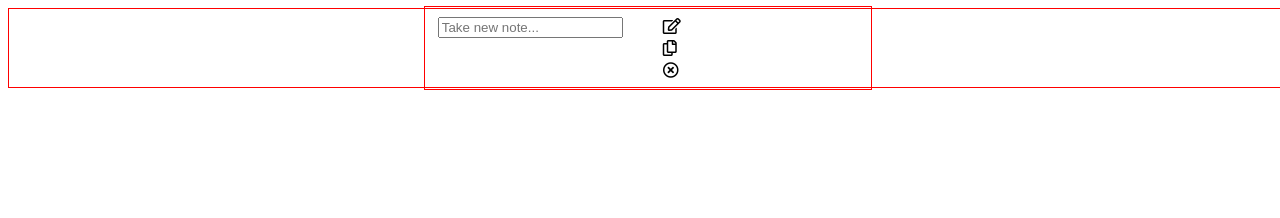
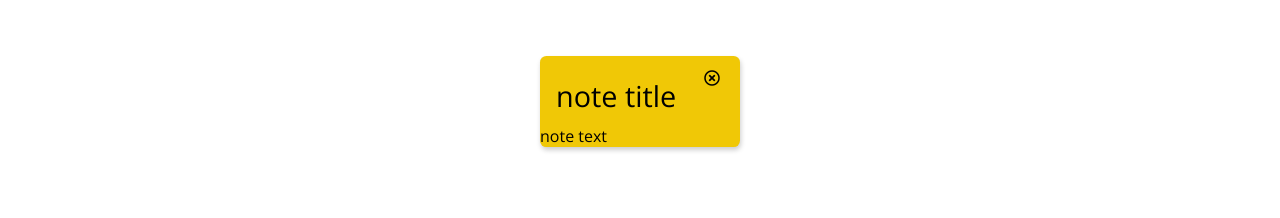
Before and after one commit to decameronn/noteX, a website: page app/pug/index.pug in a window 1280 px wide. Drawn offline with nearby package versions, Linux system fonts and the light colour scheme; files that its build step writes are made by us from their sources.

Commit message:
simplified boilerplate code

```diff
--- a/app/js/main.js
+++ b/app/js/main.js
@@ -1,19 +1,21 @@
-let notes = [];
-const note = document.querySelector('.nl-note');
-const input = document.addEventListener('click', createNote());
+// let notes = [];
+// const note = document.querySelector('.nl-note');
+// let input = document.addEventListener('click', createNote());
 
 
-function renderNotes() {
-  note.innerHTML = notes.map(createNote).join('');
-}
+// function renderNotes() {
+//   note.innerHTML = notes.map(createNote).join('');
+// }
 
-function createNote(note) {
-  const { title, text } = note;
+// function createNote(note) {
+//   const { title, text } = note;
 
-  return `
-    <div class="note">
-      <div class="note-title">${title}</div>
-      <div class="note-text">${text}</div>
-    </div>
-  `;
-}
+//   return `
+//     <div class="note">
+//       <div class="note-title">${title}</div>
+//       <div class="note-text">${text}</div>
+//     </div>
+//   `;
+// }
+
+// import './app/sass/style.sass';
--- a/app/pug/body.pug
+++ b/app/pug/body.pug
@@ -1,21 +1,32 @@
 body
   //- div(class="navbar-above-main-container")
+    reserved for search box, user, login, share, etc.
 
-  div(class="main-container")
+  //- div(class="main-container")
 
-    //- notes header, reserved for New Note element
-    div(class="tn-container")
-      ul(class="tn-group")
-        li(id="tn-input")
-          input(id="input-text" type="text", name="text", placeholder="Take new note...")
-        ul(class="tn-buttons")
-          li(class="tn-button" id="btn-edit")
-            i(class="far fa-edit")
-          li(class="tn-button" id="btn-copy")
-            i(class="far fa-copy")
-          li(class="tn-button" id="btn-close")
-            i(class="far fa-times-circle")
+  //-   //- notes header, reserved for New Note element
+  //-   div(class="tn-container")
+  //-     ul(class="tn-group")
+  //-       li(class="tn-input")
+  //-         textarea(id="tn-textarea" placeholder="Take new note...")
+  //-         //- input(id="input-text" type="text", name="text", placeholder="Take new note...")
+  //-       li(class="tn-input")
+  //-         ul(class="tn-buttons")
+  //-           li(class="tn-button" id="btn-edit")
+  //-             i(class="far fa-edit")
+  //-           li(class="tn-button" id="btn-copy")
+  //-             i(class="far fa-copy")
+  //-           li(class="tn-button" id="btn-close")
+  //-             i(class="far fa-times-circle")
 
-    //- notes body, reserved for the List of Notes
-    div(class="nl-container")
-      div(class="nl-note")
+  //-   //- notes body, reserved for the List of Notes
+  //-   div(class="nl-container")
+  //-     div(class="nl-note")
+
+  div(id="notes-wrapper")
+    div(class="tc-notes")
+      div(class="tc-note")
+        div(class="tc-note-header")
+          i(class="tc-note-close far fa-times-circle")
+        div(class="tc-note-title") note title
+        div(class="tc-note-text") note text
--- a/app/sass/style.sass
+++ b/app/sass/style.sass
@@ -6,72 +6,140 @@ body
   // background-size: cover
   font-family: 'Open Sans', sans-serif
 
-ul
-  list-style: none
+// ul
+//   list-style: none
 
-// ul>li
-//   border: 1px solid blue
-//   display: inline-block
-//   // margin-left: 1em;
-//   width: 2em
+// // ul>li
+// //   border: 1px solid blue
+// //   display: inline-block
+// //   // margin-left: 1em;
+// //   width: 2em
 
 
-.main-container
-  height: 100vh
+// .main-container
+//   height: 100vh
 
-.tn-container
-  border: 1px solid red
+// .tn-container
+//   border: 1px solid red
+//   display: flex
+//   justify-content: center
+//   align-items: center
+//   height: 10vh
+//   width: 100vw
+
+//   .tn-group
+//     border: 1px solid red
+//     // border-radius: 0.4em
+//     width: 35vw
+//     padding: 0.5em 0.8em
+//     display: flex
+//     flex-flow: row wrap
+
+//   .tn-textarea
+//     display: flex
+
+//   .tn-buttons
+//     display: flex;
+//     border: 1px solid #858585
+
+//     .tn-button
+//       margin-left: .5em
+//       &:hover
+//         background: red;
+
+//   // .tn-group
+//   //   display: flex
+//   //   flex-flow: row wrap
+//   //   // justify-content: center
+//   //   height: 5vh
+//   //   width: 30vw
+//   //   border-radius: 0.5em
+//   //   // box-shadow: 2px 2px 2px 2px rgba(0, 0, 0, .2), 2px 2px 2px 2px rgba(0, 0, 0, .2)
+//   //   border: 1px solid green
+
+//   //   .tn-input
+//   //     display: flex
+//   //     align-items: center
+
+//   //   .input-text
+//   //     width: auto
+//   //     border: 1px solid orange
+//   //     font-size: 1em
+//   //     padding: 0.5em
+//   //     border: 0
+
+//   //   .tn-buttons
+//   //     align-self: flex-end
+//   //     border: 1px solid magenta
+
+//   //   .tn-button
+//   //     cursor: pointer;
+//   //     display: flex
+//   //     justify-content: flex-end
+//   //     margin-left: 0.4em
+//   //     width: 2em
+//   //     height: 2em
+
+// .nl-container
+//   width: 80vw
+
+//   .note
+//     max-width: 25vw
+//     max-height: auto
+
+//   .note-title
+//     font-weight: 600
+//   .note-text
+//     font-weight: 300
+
+
+#notes-wrapper
+  padding: 3em
+
+  .new-note-btn
+
+
+.tc-notes
   display: flex
   justify-content: center
-  align-items: center
-  height: 10vh
-  width: 100vw
+  flex-flow: row wrap
+  margin: 0 auto
 
-  .tn-group
-    border: 1px solid red
-    // border-radius: 0.4em
-    width: 35vw
-    padding: 0.5em 0.8em
-    display: flex
-    flex-flow: row wrap
+  .tc-note
+    background-color: #f0c806
+    border-radius: 0.4em
+    width: 200px
+    margin: 0 10px 20px
+    box-shadow: 1px 3px 5px rgba(0, 0, 0, 0.2)
+    transition: all 0.5s
+    cursor: pointer
 
+    .tc-note-header
+      padding: 10px 16px 0
 
-  // .tn-group
-  //   display: flex
-  //   flex-flow: row wrap
-  //   // justify-content: center
-  //   height: 5vh
-  //   width: 30vw
-  //   border-radius: 0.5em
-  //   // box-shadow: 2px 2px 2px 2px rgba(0, 0, 0, .2), 2px 2px 2px 2px rgba(0, 0, 0, .2)
-  //   border: 1px solid green
+      .tc-note-close
+        display: inline-block
+        width: 24px
+        height: 24px
+        border-radius: 50%
+        line-height: 24px
+        text-align: center
+        transition: all 0.3s
+        float: right
 
-  //   .tn-input
-  //     display: flex
-  //     align-items: center
+        &:hover
+          background-color: rgba(0, 0, 0, 0.2)
+        &:focus
+          box-shadow: inset 2px 3px 0px rgba(0, 0, 0, 0.8)
 
-  //   .input-text
-  //     width: auto
-  //     border: 1px solid orange
-  //     font-size: 1em
-  //     padding: 0.5em
-  //     border: 0
+    .tc-note-title
+      outline: 0
+      font-size: 1.8em
+      padding: 10px 16px
+    .tc-note-body
+      outline: 0
+      font-size: 20px
+      padding: 10px 16px 16px
 
-  //   .tn-buttons
-  //     align-self: flex-end
-  //     border: 1px solid magenta
-
-  //   .tn-button
-  //     cursor: pointer;
-  //     display: flex
-  //     justify-content: flex-end
-  //     margin-left: 0.4em
-  //     width: 2em
-  //     height: 2em
-
-.nl-container
-  width: 80vw
-
-  .note
-    max-width: 25vw
-    max-height: auto
+    &:hover
+      box-shadow: 2px 4px 10px rgba(0, 0, 0, 0.3)
--- a/package.json
+++ b/package.json
@@ -23,6 +23,7 @@
   },
   "homepage": "https://github.com/decameronn/noteX#readme",
   "devDependencies": {
+    "@babel/core": "^7.12.13",
     "@babel/preset-env": "^7.12.11",
     "autoprefixer": "^10.2.3",
     "browser-sync": "^2.26.13",
@@ -38,6 +39,7 @@
     "gulp-sass": "^4.1.0",
     "gulp-sourcemaps": "^3.0.0",
     "gulp-uglify": "^3.0.2",
-    "imagemin-gifsicle": "^7.0.0"
+    "imagemin-gifsicle": "^7.0.0",
+    "postcss": "^8.2.5"
   }
 }
```
Also changed, not shown: 1 other file.
